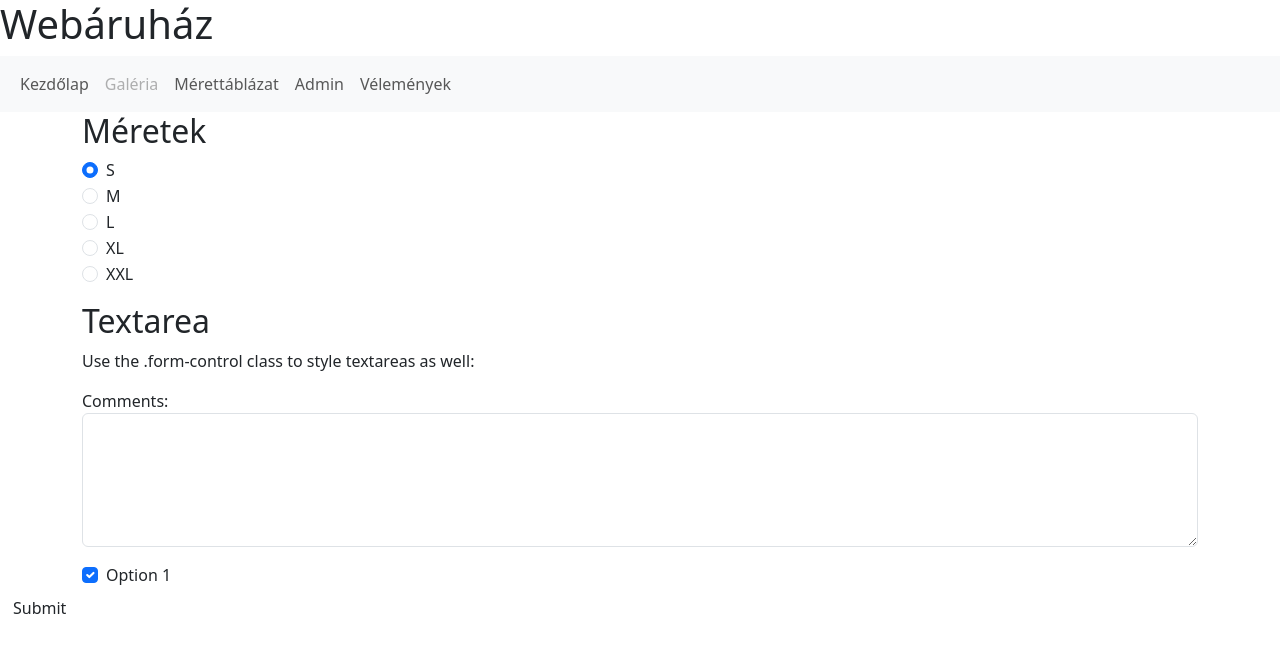
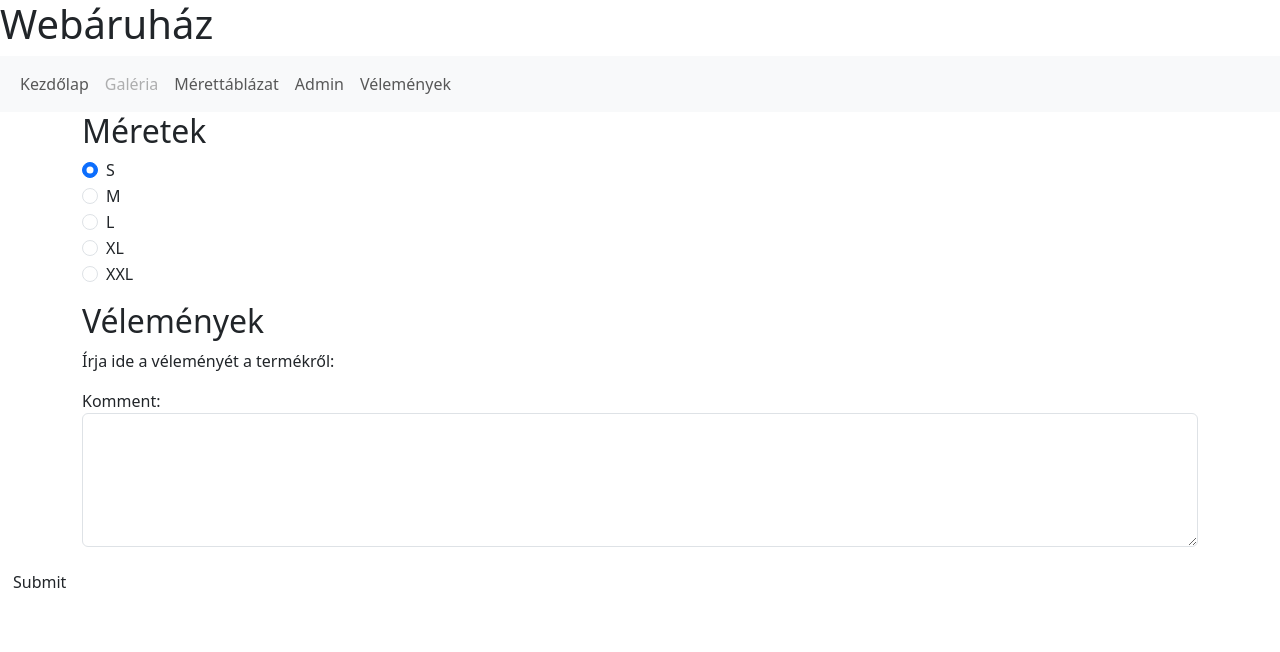
Before and after one commit to AlexandraLukacs/web-bootstrap-csoport, a plain HTML site: page velemenyek.html in a window 1280 px wide. Drawn offline with nearby package versions, Linux system fonts and the light colour scheme.

Commit message:
vélemények

```diff
--- a/velemenyek.html
+++ b/velemenyek.html
@@ -54,17 +54,14 @@
                 </form>
               </div>
               <div class="container mt-3">
-                <h2>Textarea</h2>
-                <p>Use the .form-control class to style textareas as well:</p>
+                <h2>Vélemények</h2>
+                <p>Írja ide a véleményét a termékről:</p>
                 <form action="/action_page.php">
                   <div class="mb-3 mt-3">
-                    <label for="comment">Comments:</label>
+                    <label for="comment">Komment: </label>
                     <textarea class="form-control" rows="5" id="comment" name="text"></textarea>
                   </div>
-                  <div class="form-check">
-                    <input class="form-check-input" type="checkbox" id="check1" name="option1" value="something" checked>
-                    <label class="form-check-label">Option 1</label>
-                  </div>
+
                 </form>
               </div>
 
```
